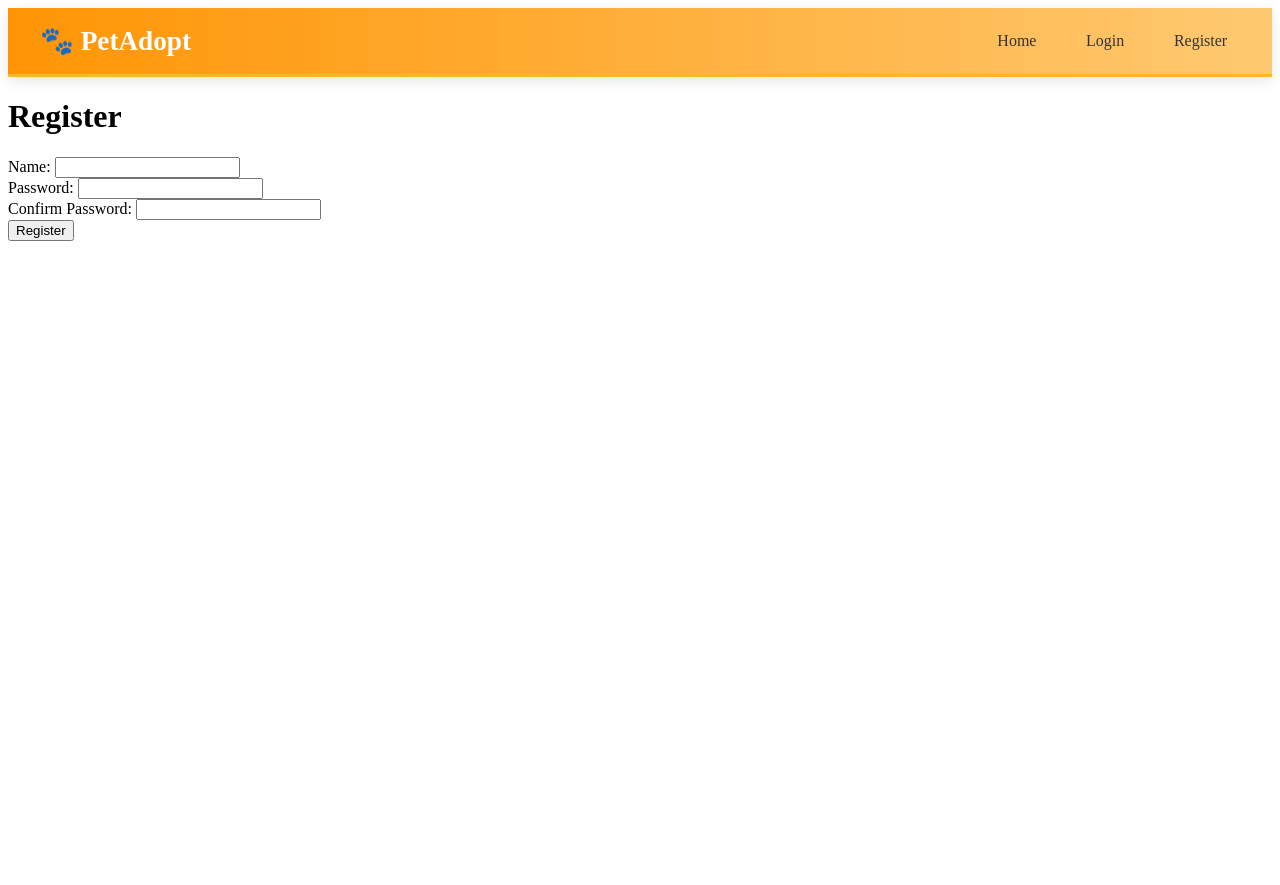
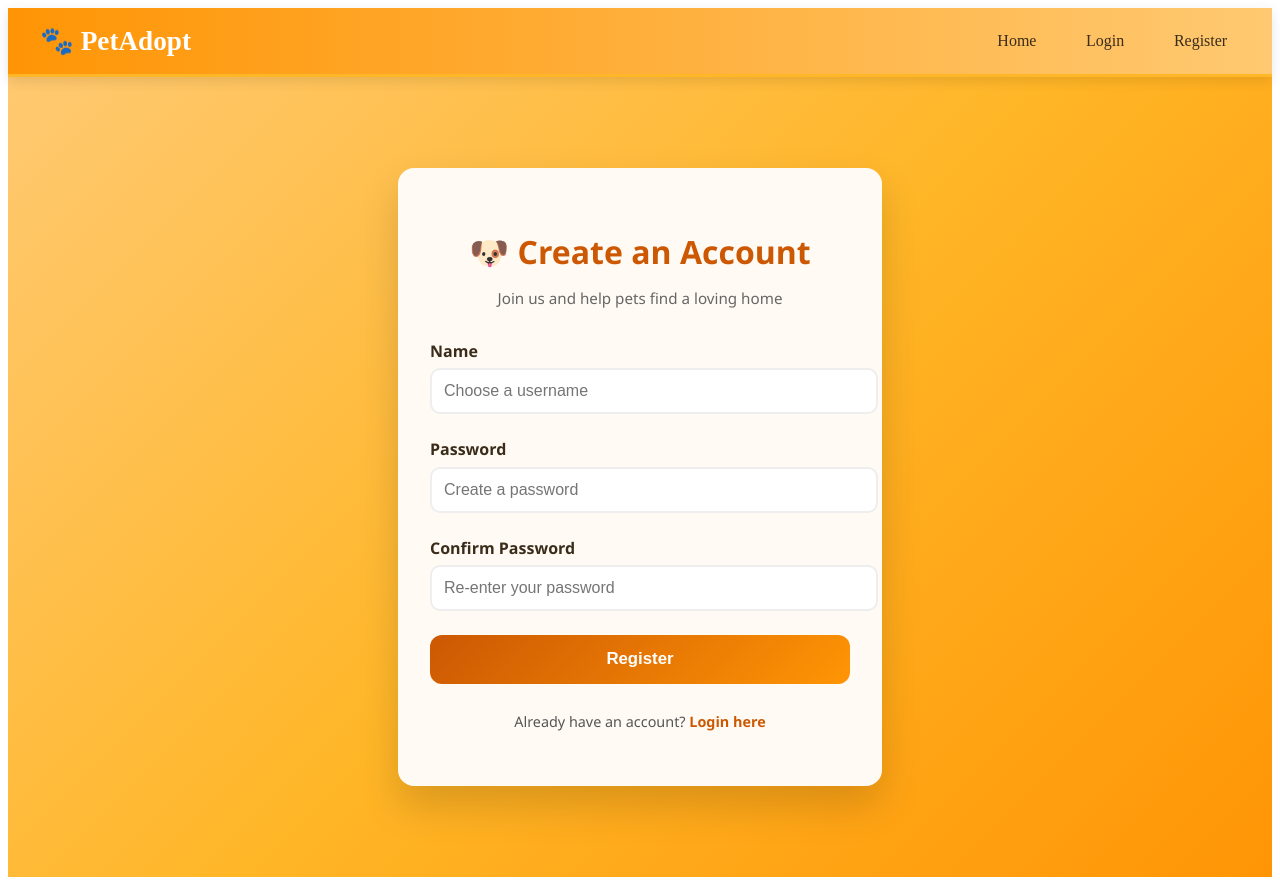
Before and after one commit to Vasuuu641/Pets, a SvelteKit app: page /register in a window 1280 px wide. Before the commit the page ends 800 px from the top, so only its background shows below. Built offline with nearby package versions, Linux system fonts and the light colour scheme.

Commit message:
Styled login and registration pages

```diff
--- /dev/null
+++ b/src/lib/styles/login.css
@@ -0,0 +1,129 @@
+:root {
+    --bronze-spice: #cc5803;
+    --chocolate: #e2711d;
+    --deep-saffron: #ff9505;
+    --amber-flame: #ffb627;
+    --sunflower-gold: #ffc971;
+    --text-dark: #3a2c1a;
+    --bg-light: #fffaf3;
+}
+
+/* ---------- Page Container ---------- */
+.login-page {
+    min-height: 100vh;
+    display: flex;
+    justify-content: center;
+    align-items: center;
+    background: linear-gradient(135deg, var(--sunflower-gold), var(--amber-flame), var(--deep-saffron));
+    font-family: 'Segoe UI', Tahoma, Geneva, Verdana, sans-serif;
+}
+
+/* ---------- Card ---------- */
+.login-card {
+    background: var(--bg-light);
+    padding: 2.5rem 2rem;
+    width: 100%;
+    max-width: 420px;
+    border-radius: 16px;
+    box-shadow: 0 20px 40px rgba(0, 0, 0, 0.15);
+    text-align: center;
+    transition: transform 0.2s ease, box-shadow 0.2s ease;
+}
+
+.login-card:hover {
+    transform: translateY(-3px);
+    box-shadow: 0 25px 50px rgba(0, 0, 0, 0.2);
+}
+
+/* ---------- Headings ---------- */
+.login-card h1 {
+    margin-bottom: 0.5rem;
+    color: var(--bronze-spice);
+    font-size: 2rem;
+}
+
+.subtitle {
+    margin-bottom: 2rem;
+    color: #666;
+    font-size: 0.95rem;
+}
+
+/* ---------- Input Groups ---------- */
+.input-group {
+    text-align: left;
+    margin-bottom: 1.5rem;
+}
+
+.input-group label {
+    display: block;
+    margin-bottom: 0.4rem;
+    font-weight: 600;
+    color: var(--text-dark);
+}
+
+.input-group input {
+    width: 100%;
+    padding: 0.75rem;
+    border-radius: 10px;
+    border: 2px solid #eee;
+    font-size: 1rem;
+    transition: border-color 0.2s, box-shadow 0.2s;
+}
+
+.input-group input:focus {
+    outline: none;
+    border-color: var(--deep-saffron);
+    box-shadow: 0 0 0 3px rgba(255, 149, 5, 0.25);
+}
+
+/* ---------- Button ---------- */
+.login-btn {
+    width: 100%;
+    padding: 0.9rem;
+    border-radius: 12px;
+    border: none;
+    font-size: 1.05rem;
+    font-weight: 600;
+    color: white;
+    background: linear-gradient(135deg, var(--bronze-spice), var(--deep-saffron));
+    cursor: pointer;
+    transition: transform 0.15s ease, box-shadow 0.15s ease, filter 0.15s ease;
+}
+
+.login-btn:hover {
+    transform: translateY(-2px);
+    box-shadow: 0 8px 20px rgba(0, 0, 0, 0.2);
+    background: linear-gradient(135deg, var(--bronze-spice), var(--deep-saffron)) !important; /* ensures gradient stays */
+    color: white; /* ensures text stays white */
+}
+
+/* ---------- Messages ---------- */
+.error-message {
+    margin-top: 1rem;
+    color: #c0392b;
+    font-size: 0.9rem;
+}
+
+.success-message {
+    margin-top: 1rem;
+    color: #2ecc71;
+    font-size: 0.95rem;
+    font-weight: 600;
+}
+
+/* ---------- Footer ---------- */
+.footer-text {
+    margin-top: 1.8rem;
+    font-size: 0.9rem;
+    color: #555;
+}
+
+.footer-text a {
+    color: var(--bronze-spice);
+    font-weight: 600;
+    text-decoration: none;
+}
+
+.footer-text a:hover {
+    text-decoration: underline;
+}
--- a/src/routes/(frontend)/register/+page.svelte
+++ b/src/routes/(frontend)/register/+page.svelte
@@ -1,5 +1,6 @@
 <script lang="ts">
     import { goto } from '$app/navigation';
+    import '$lib/styles/login.css';
 
     let name = '';
     let password = '';
@@ -54,28 +55,62 @@
 
 </script>
 
-<h1>Register</h1>
+<div class="login-page">
+    <div class="login-card">
+        <h1>🐶 Create an Account</h1>
+        <p class="subtitle">Join us and help pets find a loving home</p>
 
-{#if error}
-    <p style="color: red;">{error}</p>
-{/if}
+        <form on:submit|preventDefault={handleRegister}>
+            <div class="input-group">
+                <label for="name">Name</label>
+                <input
+                    id="name"
+                    type="text"
+                    bind:value={name}
+                    placeholder="Choose a username"
+                    required
+                />
+            </div>
 
-<form on:submit|preventDefault={handleRegister}>
+            <div class="input-group">
+                <label for="password">Password</label>
+                <input
+                    id="password"
+                    type="password"
+                    bind:value={password}
+                    placeholder="Create a password"
+                    required
+                /> </div>
 
-    <div>
-        <label for="name">Name:</label>
-        <input id="name" type="text" bind:value={name} required />
+            <div class="input-group">
+                <label for="confirm-password">Confirm Password</label>
+                <input
+                    id="confirm-password"
+                    type="password"
+                    bind:value={confirm_password}
+                    placeholder="Re-enter your password"
+                    required
+                />
+            </div>
+
+            <button
+                type="submit"
+                class="login-btn"
+                disabled={isSubmitting}
+            >
+                {isSubmitting ? 'Creating account…' : 'Register'}
+            </button>
+        </form>
+
+        {#if error}
+            <p class="error-message">{error}</p>
+        {/if} {#if success}
+            <p class="success-message">{success}</p>
+        {/if}
+
+        <p class="footer-text">
+            Already have an account?
+            <a href="/login">Login here</a>
+        </p>
     </div>
-
-    <div>
-        <label for="password">Password:</label>
-        <input id="password" type="password" bind:value={password} required />
-    </div>
-
-    <div>
-        <label for="confirm-password">Confirm Password:</label>
-        <input id="confirm-password" type="password" bind:value={confirm_password} required />
-    </div>
-
-    <button type="submit" disabled={isSubmitting}>Register</button>
-</form>
+</div>
```
Also changed, not shown: src/routes/(frontend)/login/+page.svelte (+42 -10 lines).
